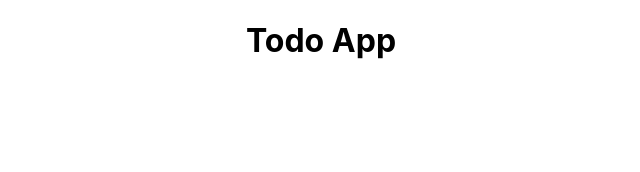
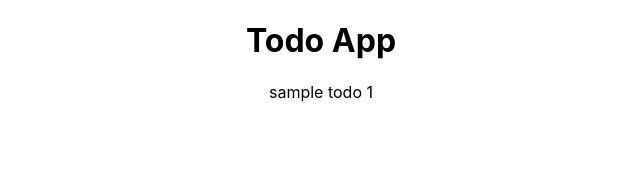
Before and after one commit to raqib-rasheed/qp-react-assessment, a React (Create React App) app: page / in a window 1280 px wide. Shown: the top 172 px of the page, without its empty margins (319-959 px from the left). Built offline with nearby package versions, Linux system fonts and the light colour scheme.

Commit message:
add: TodoList component

```diff
--- a/src/App.tsx
+++ b/src/App.tsx
@@ -1,10 +1,12 @@
 import React from "react";
 import "./App.css";
+import { TodoList } from "./components/todo-list";
 
 function App() {
   return (
     <div className="App">
       <h1>Todo App</h1>
+      <TodoList />
     </div>
   );
 }
--- a/src/components/add-todo/index.tsx
+++ b/src/components/add-todo/index.tsx
@@ -1 +1 @@
-export { default as AddTodo } from "./AddTodo"
+export { default as AddTodo } from "./AddTodo";
--- /dev/null
+++ b/src/components/todo-list/TodoList.tsx
@@ -0,0 +1,5 @@
+import React from "react";
+
+export default function TodoList() {
+  return <div>sample todo 1</div>;
+}
--- /dev/null
+++ b/src/components/todo-list/index.tsx
@@ -0,0 +1 @@
+export { default as TodoList } from "./TodoList";
```
